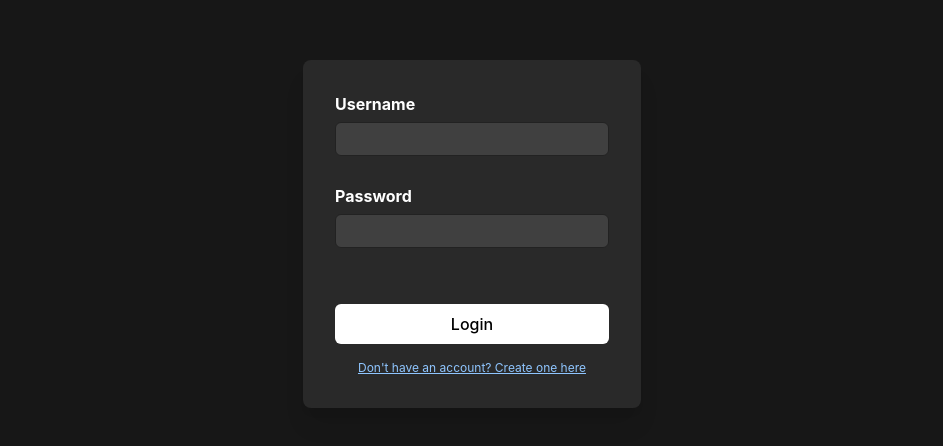
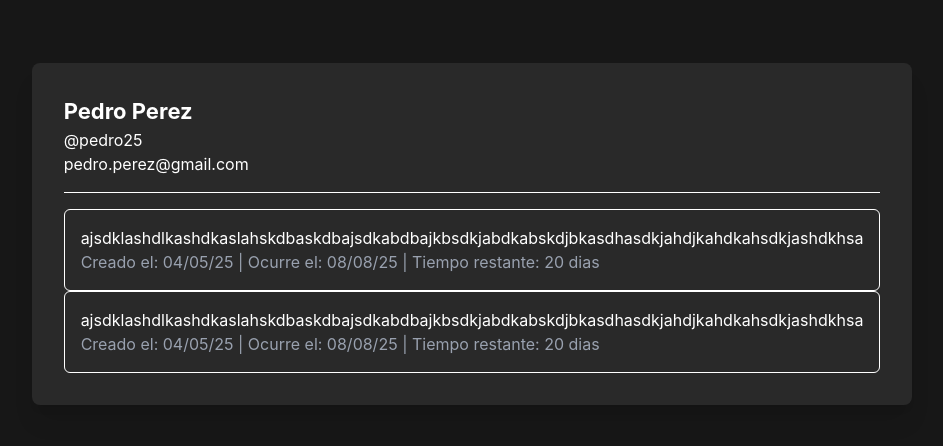
Before and after one commit to sbstnrmrz/react-test, a React (Create React App) app: page /profile in a window 1280 px wide. Shown: the part 166-612 px from the top of the page, without its empty margins (168-1111 px from the left). Built offline with nearby package versions, Linux system fonts and the light colour scheme.

Commit message:
initial implementation of profile

```diff
--- a/db.json
+++ b/db.json
@@ -15,5 +15,5 @@
   ],
   "comments": [
 
-  ],
+  ]
 }
--- a/package.json
+++ b/package.json
@@ -16,6 +16,7 @@
     "react": "^19.1.1",
     "react-dom": "^19.1.1",
     "react-hook-form": "^7.62.0",
+    "react-router-dom": "^7.8.2",
     "react-scripts": "5.0.1",
     "typescript": "^4.9.5",
     "web-vitals": "^2.1.4"
--- a/src/App.css
+++ b/src/App.css
@@ -15,14 +15,15 @@
   }
 }
 
-.App-header {
-
+#root {
+  margin: 0;
+  padding: 0;
+  background-color: #171717;
   min-height: 100vh;
   display: flex;
   flex-direction: column;
   align-items: center;
   justify-content: center;
-  font-size: calc(10px + 2vmin);
   color: white;
 }
 
--- a/src/App.tsx
+++ b/src/App.tsx
@@ -2,12 +2,18 @@ import React from 'react';
 import logo from './logo.svg';
 import './output.css';
 import { LoginPage } from './pages/LoginPage';
+import { ProfilePage } from './pages/ProfilePage';
+import { BrowserRouter, Route, Router, Routes } from 'react-router-dom';
 
 function App() {
   return (
-    <div className="App App-header">
-      <LoginPage/>
-    </div>
+    <BrowserRouter>
+      <Routes>
+        <Route path='/' element={<LoginPage/>}/>
+        <Route path='/profile' element={<ProfilePage/>}/>
+      </Routes>
+    </BrowserRouter>
+
   );
 }
 
--- a/src/api/users.ts
+++ b/src/api/users.ts
@@ -7,15 +7,28 @@ export type User = {
   createdAt: Date,
 }
 
-const api_url = process.env.REACT_APP_API_URL != undefined ? process.env.REACT_APP_API_URL : 'localhost:3333';
+const apiUrl = process.env.REACT_APP_API_URL != undefined ? process.env.REACT_APP_API_URL : 'localhost:3333';
 
 export const createUser = async(user: User) => {
-
+  try {
+    const res = await fetch(`${apiUrl}/users`, {
+      method: 'POST',
+      headers: {
+        'Content-Type': "application/json"
+      },
+      body: JSON.stringify(user)
+    });
+    const resData = await res.json();
+    console.log('res status:', res.statusText);
+    console.log(resData);
+  } catch (error) {
+    throw `error creating new user: ${user.username}. Error ${error}`;
+  }
 }
 
 export const getUser = async(username: string): Promise<User> => {
   try {
-    const res = await fetch(`${api_url}/users?name=${username}`);
+    const res = await fetch(`${apiUrl}/users?name=${username}`);
     const data = (await res.json())[0];
     console.log(`fetched user:`);
     console.log(data);
@@ -28,7 +41,7 @@ export const getUser = async(username: string): Promise<User> => {
 export const getUsers = async(): Promise<User[]> => {
   let data;
   try {
-    const res = await fetch(`${api_url}/users`);
+    const res = await fetch(`${apiUrl}/users`);
     data = await res.json();
   } catch (error) {
     throw `error fetching users. Error: ${error}`;
@@ -39,7 +52,7 @@ export const getUsers = async(): Promise<User[]> => {
 
 export const checkUserExists = async(username: string) => {
   try {
-    const res = await fetch(`${api_url}/users`);
+    const res = await fetch(`${apiUrl}/users`);
     const data = await res.json();
     const exists = data.some((user: any) => user.username === username);
     if (exists) {
@@ -55,7 +68,7 @@ export const checkUserExists = async(username: string) => {
 
 export const checkEmailExists = async(email: string) => {
   try {
-    const res = await fetch(`${api_url}/users`);
+    const res = await fetch(`${apiUrl}/users`);
     const data = await res.json();
     const exists = data.some((user: User) => user.email === email);
     if (exists) {
@@ -70,13 +83,11 @@ export const checkEmailExists = async(email: string) => {
 
 export const checkPasswordMatch = async(username: string, _password: string): Promise<boolean> => {
   try {
-
     console.warn(`trying to get user c=for comparing: ${username}`);
 
     const user = await getUser(username);
     console.log('user for password:');
     console.log(user);
-
 
     console.warn(`savedpass: ${user.password}, inputpass: ${_password}`);
 
--- a/src/components/CreateAccountForm.tsx
+++ b/src/components/CreateAccountForm.tsx
@@ -32,17 +32,7 @@ export const CreateAccountForm = () => {
       createdAt: new Date()
     };
 
-    const res = await fetch('http://localhost:3333/users', {
-      method: 'POST',
-      headers: {
-        'Content-Type': "application/json"
-      },
-      body: JSON.stringify(user)
-    });
-    const resData = await res.json();
-    console.log('res status:', res.statusText);
-
-    console.log(resData);
+    await api.Users.createUser(user);
   }
 
   return (
--- /dev/null
+++ b/src/components/EventPost.tsx
@@ -0,0 +1,5 @@
+export const EventPost = () => {
+  return (
+    <div></div>
+  )
+}
--- a/src/components/LoginAccountForm.tsx
+++ b/src/components/LoginAccountForm.tsx
@@ -2,6 +2,7 @@ import { useState } from "react";
 import { SubmitHandler, useForm } from "react-hook-form";
 import * as Users from '../api/users'
 import * as api from '../api/index'
+import { useNavigate } from "react-router-dom";
 
 type Inputs = {
   username: string,
@@ -11,6 +12,7 @@ type Inputs = {
 export const LoginAccountForm = () => {
   const {register, handleSubmit, formState: {errors}} = useForm<Inputs>()
   const [data, setData] = useState('');
+  const navigate = useNavigate();
 
   const onSubmit: SubmitHandler<Inputs> = async(data) => {
     setData(JSON.stringify(data));
@@ -23,6 +25,8 @@ export const LoginAccountForm = () => {
     if (!passwordMatch) return;
 
     console.log(`login with user: ${data.username} successful!`);
+    navigate('/profile')
+
   }
 
   return (
--- a/src/output.css
+++ b/src/output.css
@@ -8,8 +8,9 @@
     --font-mono: ui-monospace, SFMono-Regular, Menlo, Monaco, Consolas, "Liberation Mono",
       "Courier New", monospace;
     --color-red-300: oklch(80.8% 0.114 19.571);
-    --color-blue-200: oklch(88.2% 0.059 254.128);
     --color-blue-300: oklch(80.9% 0.105 251.813);
+    --color-gray-200: oklch(92.8% 0.006 264.531);
+    --color-gray-400: oklch(70.7% 0.022 261.325);
     --color-black: #000;
     --color-white: #fff;
     --spacing: 0.25rem;
@@ -172,6 +173,12 @@
   }
 }
 @layer utilities {
+  .bottom-0 {
+    bottom: calc(var(--spacing) * 0);
+  }
+  .my-4 {
+    margin-block: calc(var(--spacing) * 4);
+  }
   .mt-4 {
     margin-top: calc(var(--spacing) * 4);
   }
@@ -180,6 +187,18 @@
   }
   .flex {
     display: flex;
+  }
+  .table {
+    display: table;
+  }
+  .border-collapse {
+    border-collapse: collapse;
+  }
+  .transform {
+    transform: var(--tw-rotate-x,) var(--tw-rotate-y,) var(--tw-rotate-z,) var(--tw-skew-x,) var(--tw-skew-y,);
+  }
+  .resize {
+    resize: both;
   }
   .flex-col {
     flex-direction: column;
@@ -190,17 +209,34 @@
   .gap-7 {
     gap: calc(var(--spacing) * 7);
   }
+  .rounded-\[6px\] {
+    border-radius: 6px;
+  }
   .rounded-\[8px\] {
     border-radius: 8px;
+  }
+  .border {
+    border-style: var(--tw-border-style);
+    border-width: 1px;
+  }
+  .border-1 {
+    border-style: var(--tw-border-style);
+    border-width: 1px;
+  }
+  .border-white {
+    border-color: var(--color-white);
   }
   .bg-\[\#292929\] {
     background-color: #292929;
   }
+  .p-4 {
+    padding: calc(var(--spacing) * 4);
+  }
   .p-8 {
     padding: calc(var(--spacing) * 8);
   }
-  .text-center {
-    text-align: center;
+  .py-4 {
+    padding-block: calc(var(--spacing) * 4);
   }
   .text-base {
     font-size: var(--text-base);
@@ -210,18 +246,42 @@
     font-size: var(--text-xs);
     line-height: var(--tw-leading, var(--text-xs--line-height));
   }
+  .text-\[20px\] {
+    font-size: 20px;
+  }
+  .text-\[22px\] {
+    font-size: 22px;
+  }
   .font-bold {
     --tw-font-weight: var(--font-weight-bold);
     font-weight: var(--font-weight-bold);
   }
-  .text-blue-200 {
-    color: var(--color-blue-200);
+  .break-words {
+    overflow-wrap: break-word;
   }
   .text-blue-300 {
     color: var(--color-blue-300);
   }
-  .text-red-300 {
-    color: var(--color-red-300);
+  .text-gray-200 {
+    color: var(--color-gray-200);
+  }
+  .text-gray-400 {
+    color: var(--color-gray-400);
+  }
+  .text-white {
+    color: var(--color-white);
+  }
+  .text-white\/90 {
+    color: color-mix(in srgb, #fff 90%, transparent);
+    @supports (color: color-mix(in lab, red, red)) {
+      color: color-mix(in oklab, var(--color-white) 90%, transparent);
+    }
+  }
+  .text-white\/180 {
+    color: color-mix(in srgb, #fff 180%, transparent);
+    @supports (color: color-mix(in lab, red, red)) {
+      color: color-mix(in oklab, var(--color-white) 180%, transparent);
+    }
   }
   .underline {
     text-decoration-line: underline;
@@ -229,6 +289,10 @@
   .shadow-xl {
     --tw-shadow: 0 20px 25px -5px var(--tw-shadow-color, rgb(0 0 0 / 0.1)), 0 8px 10px -6px var(--tw-shadow-color, rgb(0 0 0 / 0.1));
     box-shadow: var(--tw-inset-shadow), var(--tw-inset-ring-shadow), var(--tw-ring-offset-shadow), var(--tw-ring-shadow), var(--tw-shadow);
+  }
+  .outline {
+    outline-style: var(--tw-outline-style);
+    outline-width: 1px;
   }
 }
 .App {
@@ -243,13 +307,15 @@
     animation: App-logo-spin infinite 20s linear;
   }
 }
-.App-header {
+#root {
+  margin: 0;
+  padding: 0;
+  background-color: #171717;
   min-height: 100vh;
   display: flex;
   flex-direction: column;
   align-items: center;
   justify-content: center;
-  font-size: calc(10px + 2vmin);
   color: white;
 }
 .App-link {
@@ -302,6 +368,31 @@
   font-size: var(--text-base);
   line-height: var(--tw-leading, var(--text-base--line-height));
   color: var(--color-red-300);
+}
+@property --tw-rotate-x {
+  syntax: "*";
+  inherits: false;
+}
+@property --tw-rotate-y {
+  syntax: "*";
+  inherits: false;
+}
+@property --tw-rotate-z {
+  syntax: "*";
+  inherits: false;
+}
+@property --tw-skew-x {
+  syntax: "*";
+  inherits: false;
+}
+@property --tw-skew-y {
+  syntax: "*";
+  inherits: false;
+}
+@property --tw-border-style {
+  syntax: "*";
+  inherits: false;
+  initial-value: solid;
 }
 @property --tw-font-weight {
   syntax: "*";
@@ -372,7 +463,7 @@
   inherits: false;
   initial-value: 0 0 #0000;
 }
-@property --tw-border-style {
+@property --tw-outline-style {
   syntax: "*";
   inherits: false;
   initial-value: solid;
@@ -380,6 +471,12 @@
 @layer properties {
   @supports ((-webkit-hyphens: none) and (not (margin-trim: inline))) or ((-moz-orient: inline) and (not (color:rgb(from red r g b)))) {
     *, ::before, ::after, ::backdrop {
+      --tw-rotate-x: initial;
+      --tw-rotate-y: initial;
+      --tw-rotate-z: initial;
+      --tw-skew-x: initial;
+      --tw-skew-y: initial;
+      --tw-border-style: solid;
       --tw-font-weight: initial;
       --tw-shadow: 0 0 #0000;
       --tw-shadow-color: initial;
@@ -395,7 +492,7 @@
       --tw-ring-offset-width: 0px;
       --tw-ring-offset-color: #fff;
       --tw-ring-offset-shadow: 0 0 #0000;
-      --tw-border-style: solid;
+      --tw-outline-style: solid;
     }
   }
 }
--- /dev/null
+++ b/src/pages/ProfilePage.tsx
@@ -0,0 +1,26 @@
+export const ProfilePage = () => {
+  return (
+    <div>
+      <div className="p-8 bg-[#292929] shadow-xl rounded-[8px]">
+        <div>
+          <span className="block text-[22px] font-bold">Pedro Perez</span>
+          <span className="block text-base">@pedro25</span>
+          <span className="text-base">pedro.perez@gmail.com</span>
+          <hr className="my-4"/>
+        </div>
+        <div className="event-post p-4 rounded-[6px] border-white border-1 break-words">
+          <p>ajsdklashdlkashdkaslahskdbaskdbajsdkabdbajkbsdkjabdkabskdjbkasdhasdkjahdjkahdkahsdkjashdkhsa</p>
+          <div className="bottom-0 text-gray-400">
+           Creado el: 04/05/25 | Ocurre el: 08/08/25 | Tiempo restante: 20 dias
+          </div>
+        </div>
+        <div className="event-post p-4 rounded-[6px] border-white border-1 break-words">
+          <p>ajsdklashdlkashdkaslahskdbaskdbajsdkabdbajkbsdkjabdkabskdjbkasdhasdkjahdjkahdkahsdkjashdkhsa</p>
+          <div className="bottom-0 text-gray-400">
+           Creado el: 04/05/25 | Ocurre el: 08/08/25 | Tiempo restante: 20 dias
+          </div>
+        </div>
+      </div>
+    </div>
+  )
+}
```
Also changed, not shown: src/pages/DashboardPage.tsx (added, +7 -0 lines), src/pages/EventPage.tsx (added, +7 -0 lines), 1 other file (tests, documents, lock files or other folders).
